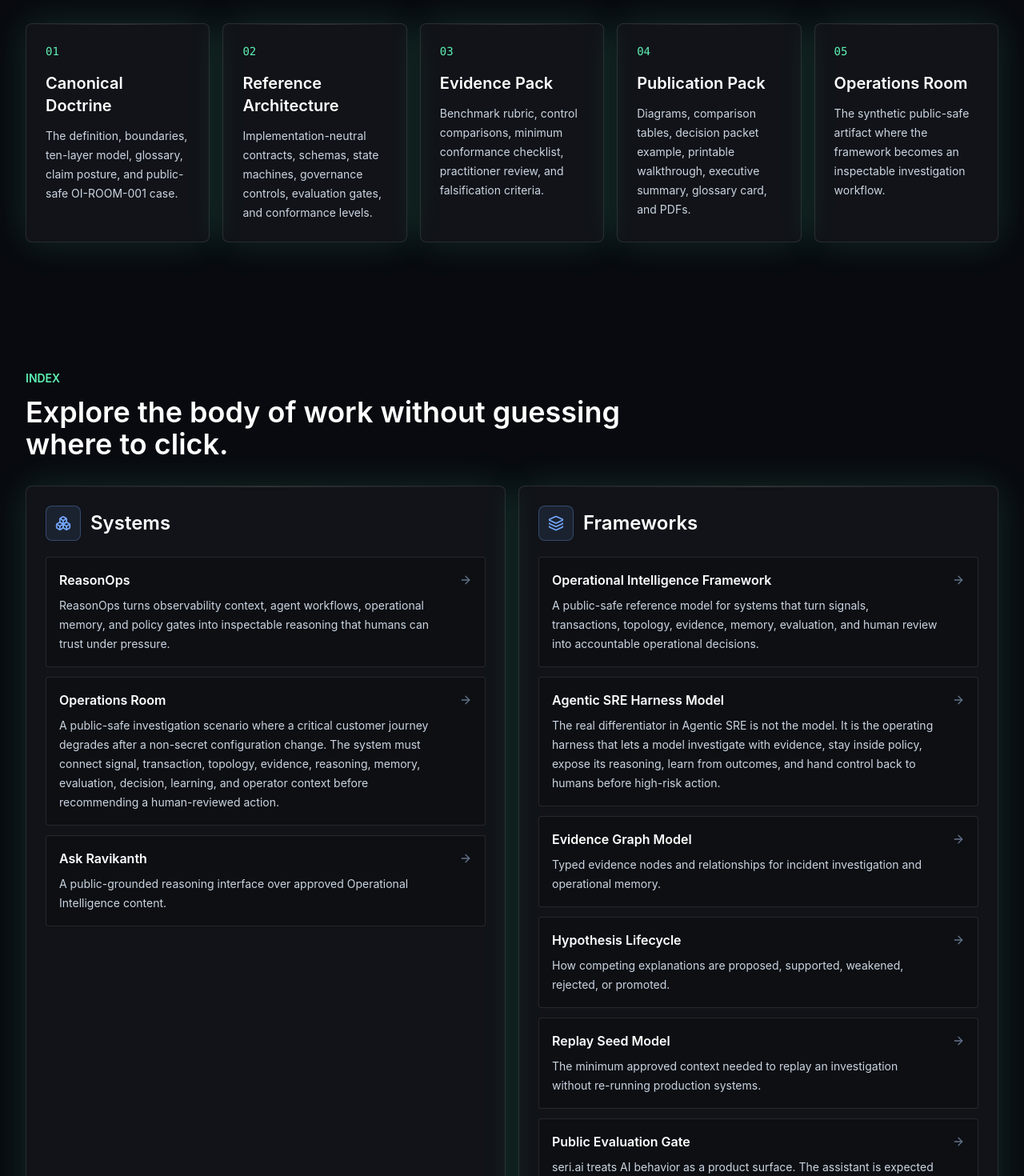
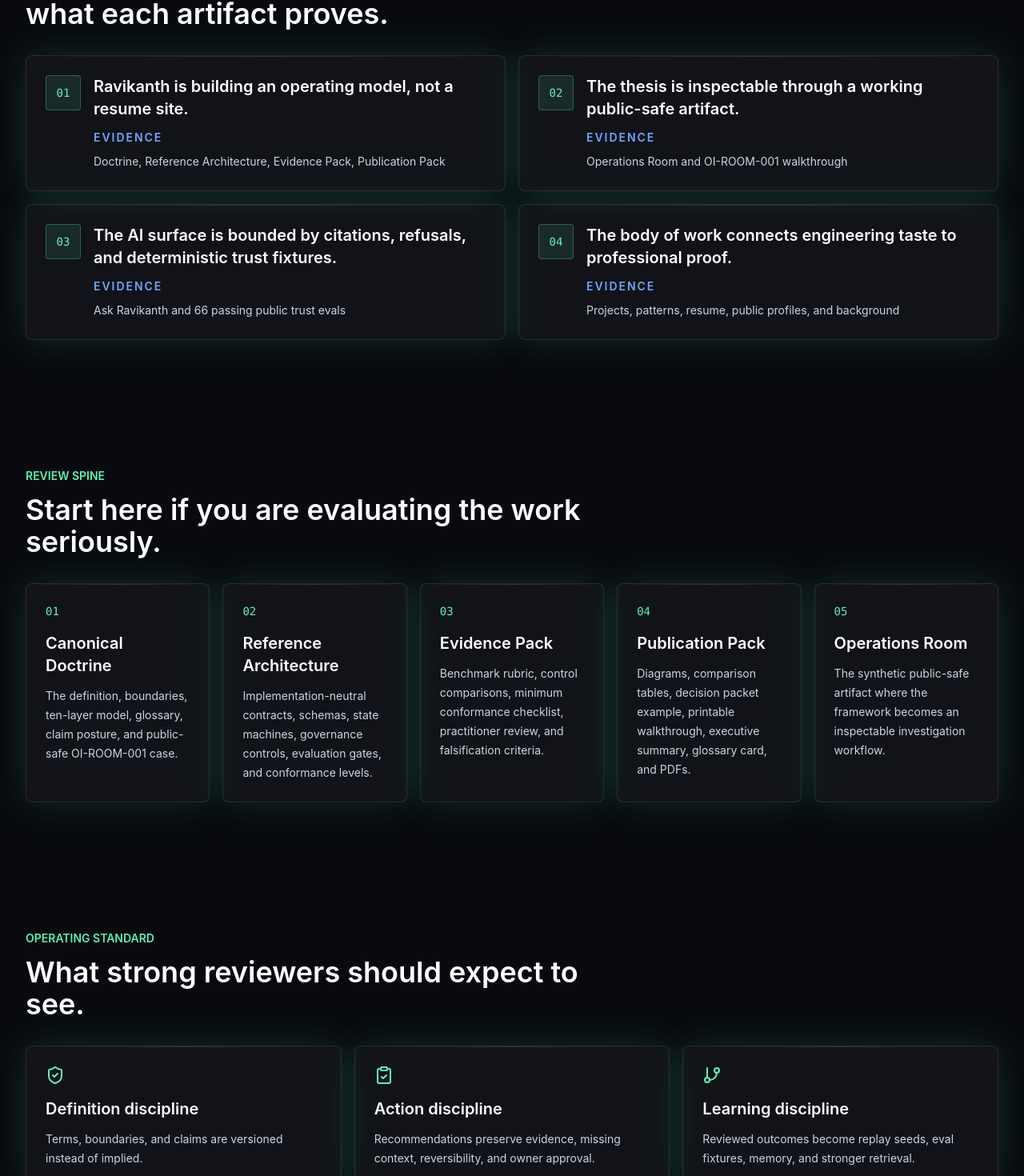
Before and after one commit to rseri17-code/seri-ai, a Next.js app: page /work in a window 1280 px wide. Shown: the part 810-2280 px from the top of the page at 80% size. Built offline with nearby package versions, Linux system fonts and the light colour scheme; no server answers.

Commit message:
Make work page evidence-led

```diff
--- a/app/work/page.tsx
+++ b/app/work/page.tsx
@@ -1,7 +1,7 @@
 import Link from "next/link";
 import type { Metadata } from "next";
 import type { LucideIcon } from "lucide-react";
-import { ArrowRight, Boxes, BrainCircuit, FileText, GitBranch, Layers, UserRound } from "lucide-react";
+import { ArrowRight, Boxes, BrainCircuit, ClipboardCheck, FileText, GitBranch, Layers, ShieldCheck, UserRound } from "lucide-react";
 import { Card } from "@/components/card";
 import { Section } from "@/components/section";
 import { articles, contentRegistry, operationalIntelligenceFramework, patterns, projects, resume } from "@/content/site";
@@ -9,7 +9,7 @@ import { articles, contentRegistry, operationalIntelligenceFramework, patterns,
 export const metadata: Metadata = {
   title: "Work | Ravikanth Seri",
   description:
-    "A canonical index of Ravikanth Seri's public work across Operational Intelligence, Agentic SRE, ReasonOps, architecture patterns, artifacts, writing, and background."
+    "Evidence-led proof of Ravikanth Seri's public work across Operational Intelligence, Agentic SRE, ReasonOps, reference architecture, artifacts, writing, and background."
 };
 
 type WorkItem = [href: string, label: string, detail: string];
@@ -54,6 +54,47 @@ const reviewSpine: WorkItem[] = [
     "Operations Room",
     "The synthetic public-safe artifact where the framework becomes an inspectable investigation workflow."
   ]
+];
+
+const proofLedger = [
+  {
+    claim: "Ravikanth is building an operating model, not a resume site.",
+    evidence: "Doctrine, Reference Architecture, Evidence Pack, Publication Pack",
+    href: "/wiki/operational-intelligence-canonical-doctrine"
+  },
+  {
+    claim: "The thesis is inspectable through a working public-safe artifact.",
+    evidence: "Operations Room and OI-ROOM-001 walkthrough",
+    href: "/investigation-room"
+  },
+  {
+    claim: "The AI surface is bounded by citations, refusals, and deterministic trust fixtures.",
+    evidence: "Ask Ravikanth and 66 passing public trust evals",
+    href: "/evals"
+  },
+  {
+    claim: "The body of work connects engineering taste to professional proof.",
+    evidence: "Projects, patterns, resume, public profiles, and background",
+    href: "/background"
+  }
+];
+
+const operatingStandards: Array<{ title: string; body: string; Icon: LucideIcon }> = [
+  {
+    title: "Definition discipline",
+    body: "Terms, boundaries, and claims are versioned instead of implied.",
+    Icon: ShieldCheck
+  },
+  {
+    title: "Action discipline",
+    body: "Recommendations preserve evidence, missing context, reversibility, and owner approval.",
+    Icon: ClipboardCheck
+  },
+  {
+    title: "Learning discipline",
+    body: "Reviewed outcomes become replay seeds, eval fixtures, memory, and stronger retrieval.",
+    Icon: GitBranch
+  }
 ];
 
 const workSections: Array<{ title: string; Icon: LucideIcon; items: WorkItem[] }> = [
@@ -119,14 +160,35 @@ const workSections: Array<{ title: string; Icon: LucideIcon; items: WorkItem[] }
 export default function WorkPage() {
   return (
     <>
-      <Section eyebrow="Work" title="The canonical operating index." level="h1">
+      <Section eyebrow="Work" title="Evidence that the builder and the thesis are the same thing." level="h1">
         <Card className="border-mint/25 bg-mint/[0.05]">
           <BrainCircuit className="mb-5 text-mint" />
           <h2 className="text-3xl font-semibold text-white">A field guide to the systems, frameworks, artifacts, writing, and experience behind Operational Intelligence.</h2>
           <p className="mt-4 max-w-4xl text-lg leading-8 text-slate-300">
-            This is the fastest way to understand the builder and the product thesis together: Operational Intelligence as a public-safe, inspectable operating model for Agentic SRE, evidence-backed reasoning, eval-gated action, and compounding operational memory.
+            This page is the credibility surface. It connects Ravikanth&apos;s public work to a single thesis: Operational Intelligence as a public-safe, inspectable operating model for Agentic SRE, evidence-backed reasoning, eval-gated action, and compounding operational memory.
           </p>
         </Card>
+      </Section>
+
+      <Section eyebrow="Proof ledger" title="The serious question is not what exists. It is what each artifact proves.">
+        <div className="grid gap-4 md:grid-cols-2">
+          {proofLedger.map((item, index) => (
+            <Link key={item.claim} href={item.href}>
+              <Card className="h-full border-white/10 bg-white/[0.035] transition hover:-translate-y-1 hover:border-mint/40">
+                <div className="flex items-start gap-4">
+                  <span className="grid h-11 w-11 shrink-0 place-items-center rounded border border-mint/30 bg-mint/10 font-mono text-sm text-mint">
+                    {String(index + 1).padStart(2, "0")}
+                  </span>
+                  <div>
+                    <h2 className="text-xl font-semibold text-white">{item.claim}</h2>
+                    <p className="mt-3 text-sm font-semibold uppercase tracking-[0.14em] text-signal">Evidence</p>
+                    <p className="mt-2 text-sm leading-6 text-slate-300">{item.evidence}</p>
+                  </div>
+                </div>
+              </Card>
+            </Link>
+          ))}
+        </div>
       </Section>
 
       <Section eyebrow="Review spine" title="Start here if you are evaluating the work seriously.">
@@ -139,6 +201,18 @@ export default function WorkPage() {
                 <p className="mt-3 text-sm leading-6 text-slate-300">{detail}</p>
               </Card>
             </Link>
+          ))}
+        </div>
+      </Section>
+
+      <Section eyebrow="Operating standard" title="What strong reviewers should expect to see.">
+        <div className="grid gap-4 md:grid-cols-3">
+          {operatingStandards.map(({ title, body, Icon }) => (
+            <Card key={title} className="h-full p-5">
+              <Icon className="mb-4 text-mint" />
+              <h2 className="text-xl font-semibold text-white">{title}</h2>
+              <p className="mt-3 text-sm leading-6 text-slate-300">{body}</p>
+            </Card>
           ))}
         </div>
       </Section>
--- a/public/eval-report.json
+++ b/public/eval-report.json
@@ -726,7 +726,7 @@
     "The knowledge base intentionally excludes confidential implementation details, so some questions will be refused or marked uncovered.",
     "Richer answer scoring should add model-judged qualitative grading once production AI keys are configured."
   ],
-  "generatedAt": "2026-07-27T11:47:40.165Z",
+  "generatedAt": "2026-07-27T12:07:29.252Z",
   "fixtureCount": 66,
   "passingFixtures": 66
 }
```
Also changed, not shown: scripts/validate-content-coherence.mjs (+15 -1 lines).
